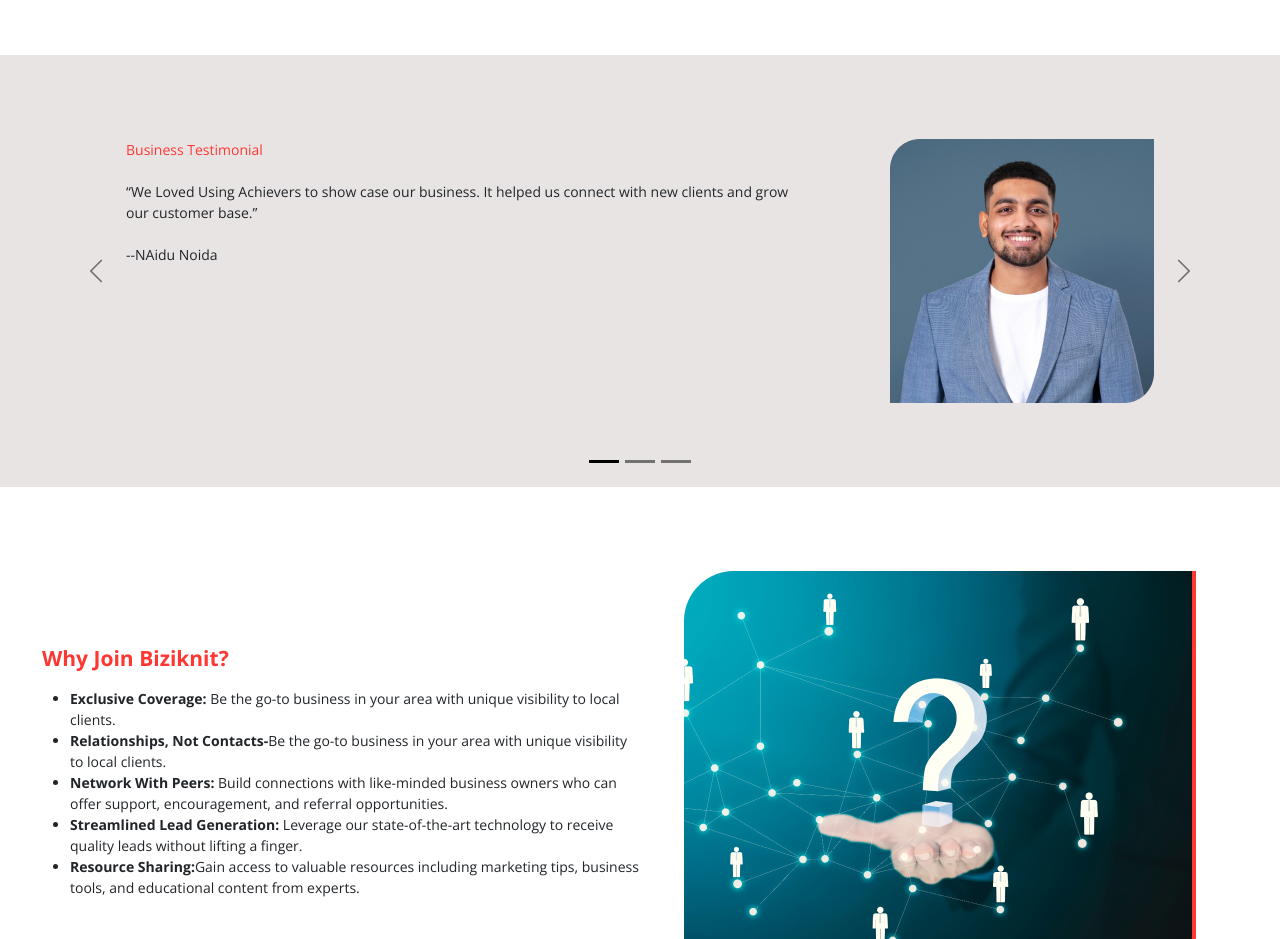
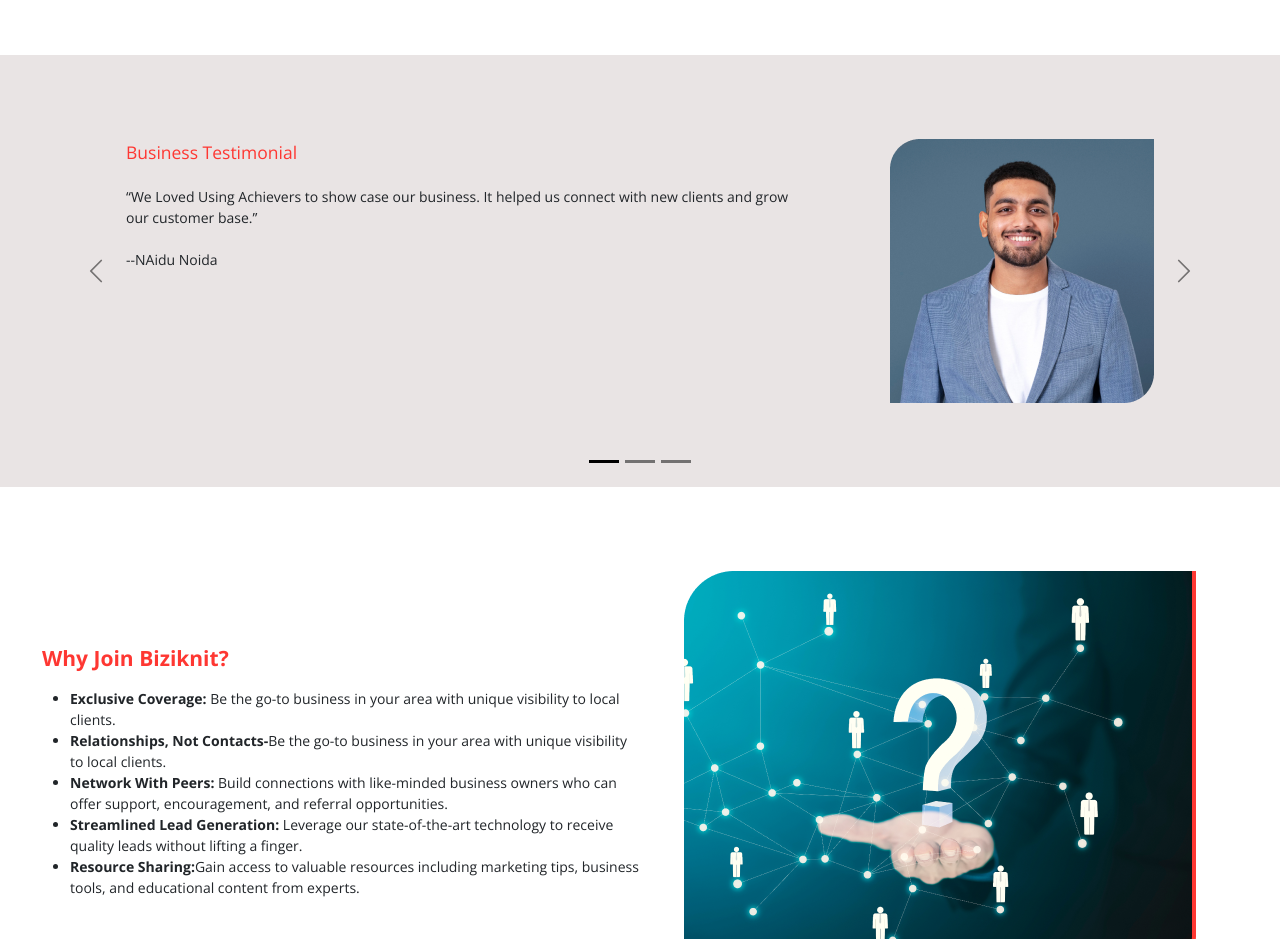
Before and after one commit to pvsaiganesh/Biziknit, a React (Create React App) app: page / in a window 1280 px wide. Shown: the part 2180-3119 px from the top of the page. Built offline with nearby package versions, Linux system fonts and the light colour scheme.

Commit message:
Update testimonial-item.js

```diff
--- a/src/components/home-components/testimonial-item.js
+++ b/src/components/home-components/testimonial-item.js
@@ -9,7 +9,7 @@
       data-bs-slide={slideOption}
     >
       <div class="pe-5 ps-5">
-        <p class="fs-6 title pb-2">Business Testimonial</p>
+        <p class="fs-5 title pb-2">Business Testimonial</p>
         <img src={testiImg} alt="img" class="img-fluid d-md-none" />
 
         <p class="fs-6 pb-2">{review}</p>
```
